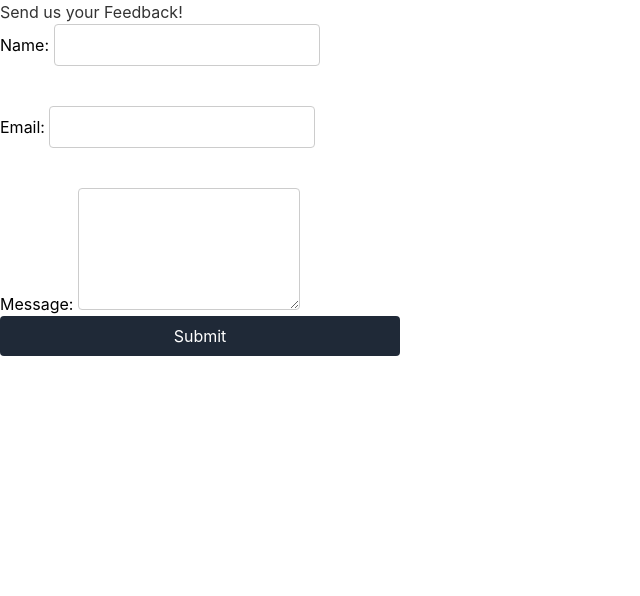
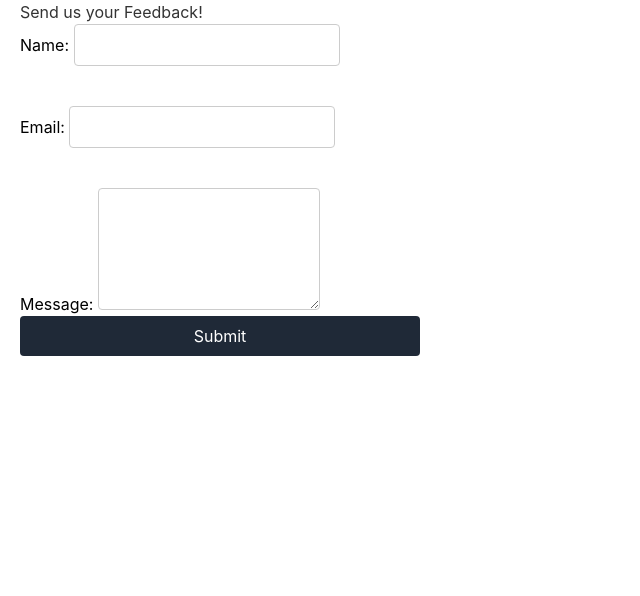
Before and after one commit to gaurav5-5/NASA23, a Flask app: page /feedback in a window 1280 px wide. Shown: the part 80-676 px from the top of the page, without its empty margins (0-640 px from the left). Run offline with Flask 3, Linux system fonts and the light colour scheme; some libraries are stand-ins or nearby versions.

Commit message:
feedback

```diff
--- a/static/main.css
+++ b/static/main.css
@@ -5,6 +5,7 @@ body {
         sans-serif;
     -webkit-font-smoothing: antialiased;
     -moz-osx-font-smoothing: grayscale;
+    margin-left: 20px;
 }
 
 code {
@@ -89,6 +90,7 @@ form {
     display: flex;
     flex-direction: column;
     max-width: 400px;
+    margin-left: 20px;
 }
 label {
     margin-bottom: 0.5rem;
--- a/templates/feedback.html
+++ b/templates/feedback.html
@@ -10,7 +10,7 @@
 <body>
     {% include 'nav.html' %}
 
-    <h1>Send us your Feedback!</h1>
+    <h1 style="margin-left: 20px;">Send us your Feedback!</h1>
     <div>
         <form action="" method="post">
             <div>
```
